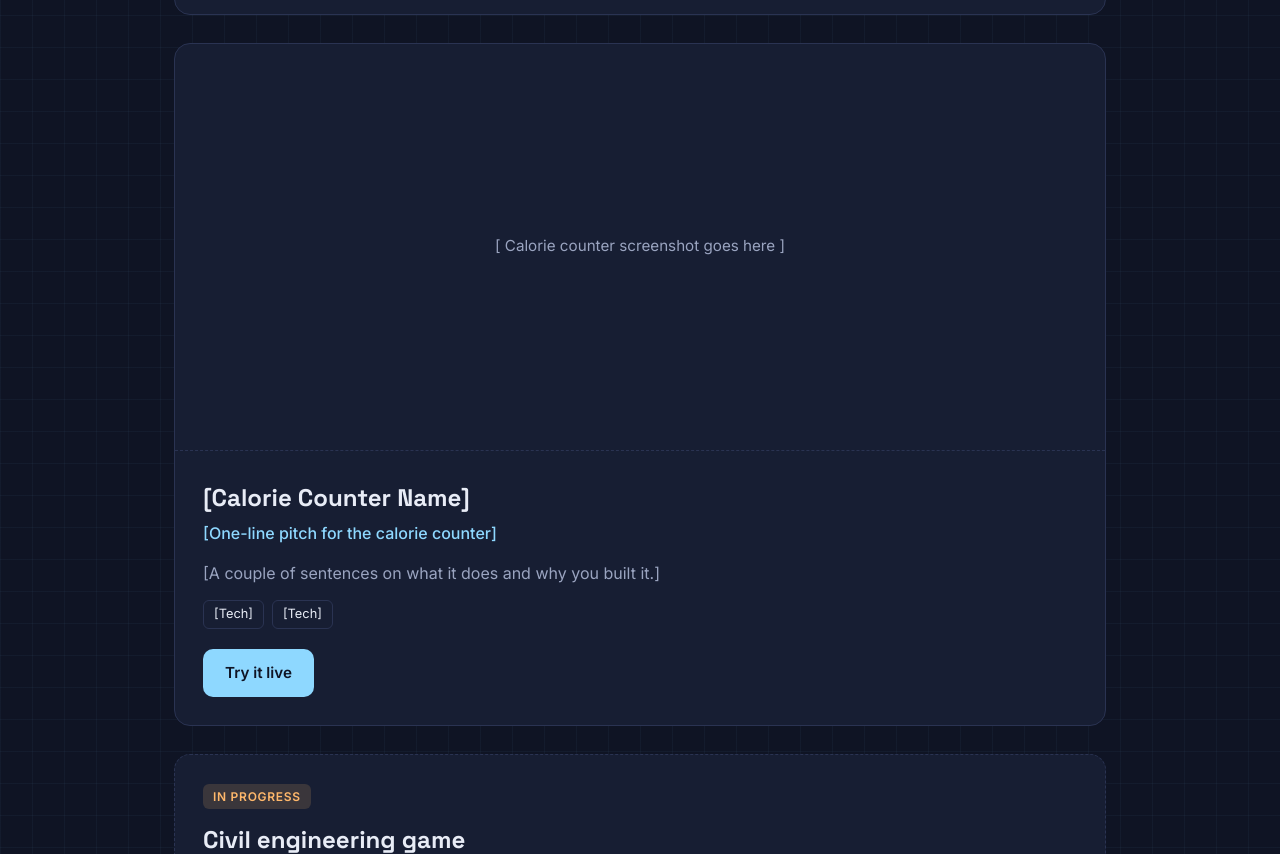
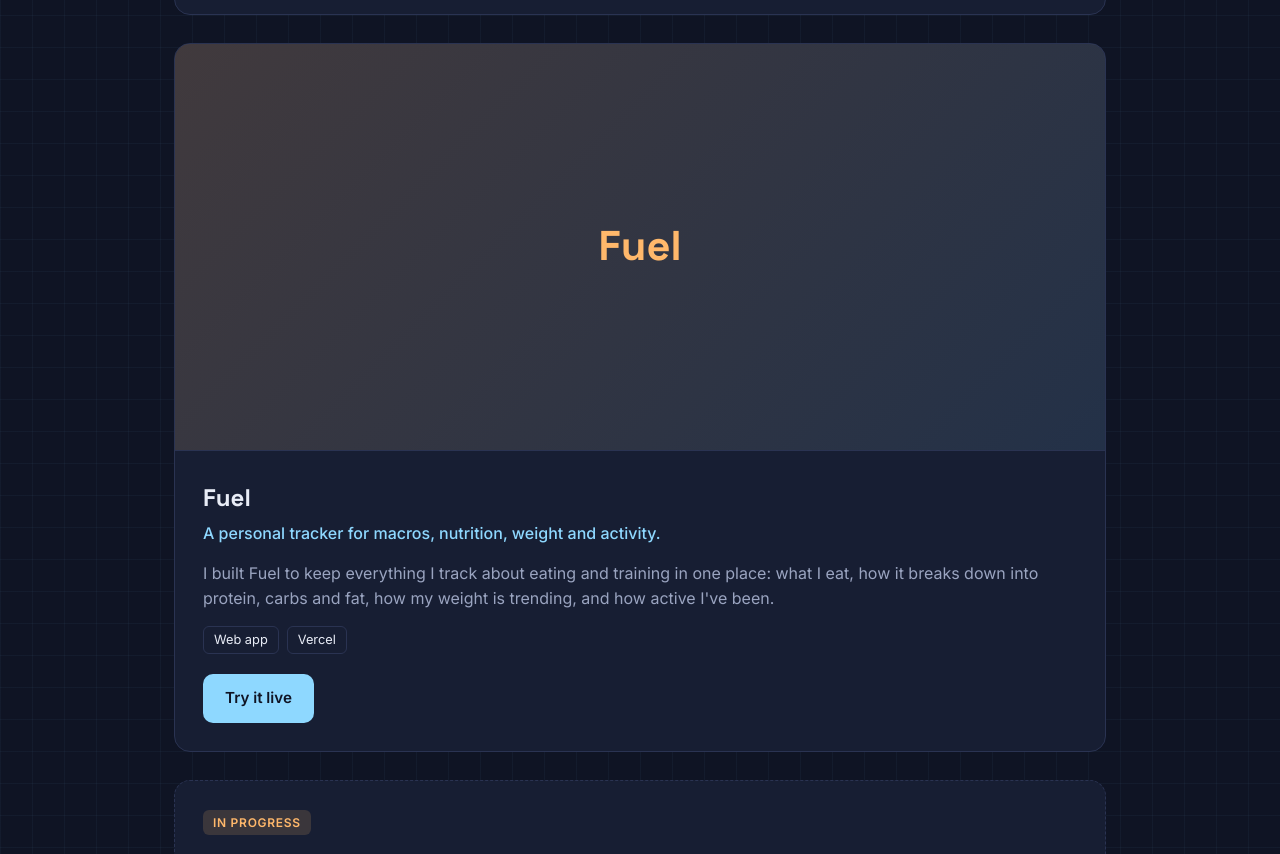
Before and after one commit to orirevalentine-code/orirevalentine.github.io, a plain HTML site: page index.html in a window 1280 px wide. Shown: the part 1617-2471 px from the top of the page. Drawn offline with Linux system fonts and the light colour scheme.

Commit message:
Add Fuel macro tracker project
Co-Authored-By: Claude Opus 5.5 <noreply@anthropic.com>
Claude-Session: https://claude.ai/code/session_01CiV3ZCHxvKkjit7YFGGzsh

```diff
--- a/index.html
+++ b/index.html
@@ -139,18 +139,20 @@
         </div>
       </article>
 
-      <!-- Calorie counter (placeholder) -->
+      <!-- Fuel -->
       <article class="project">
-        <div class="placeholder-img">[ Calorie counter screenshot goes here ]</div>
+        <div class="placeholder-img" style="border-bottom-style:solid;background:linear-gradient(135deg,rgba(255,184,107,0.18),rgba(142,216,255,0.10));">
+          <span style="font-family:'Space Grotesk',sans-serif;font-size:2.6rem;font-weight:700;color:var(--accent-2);">Fuel</span>
+        </div>
         <div class="body">
-          <h3>[Calorie Counter Name]</h3>
-          <div class="pitch">[One-line pitch for the calorie counter]</div>
-          <p>[A couple of sentences on what it does and why you built it.]</p>
+          <h3>Fuel</h3>
+          <div class="pitch">A personal tracker for macros, nutrition, weight and activity.</div>
+          <p>I built Fuel to keep everything I track about eating and training in one place: what I eat, how it breaks down into protein, carbs and fat, how my weight is trending, and how active I've been.</p>
           <div class="stack">
-            <span>[Tech]</span><span>[Tech]</span>
+            <span>Web app</span><span>Vercel</span>
           </div>
           <div class="links">
-            <a class="btn primary" href="#" target="_blank" rel="noopener">Try it live</a>
+            <a class="btn primary" href="https://fuel-one-dun.vercel.app" target="_blank" rel="noopener">Try it live</a>
           </div>
         </div>
       </article>
```
